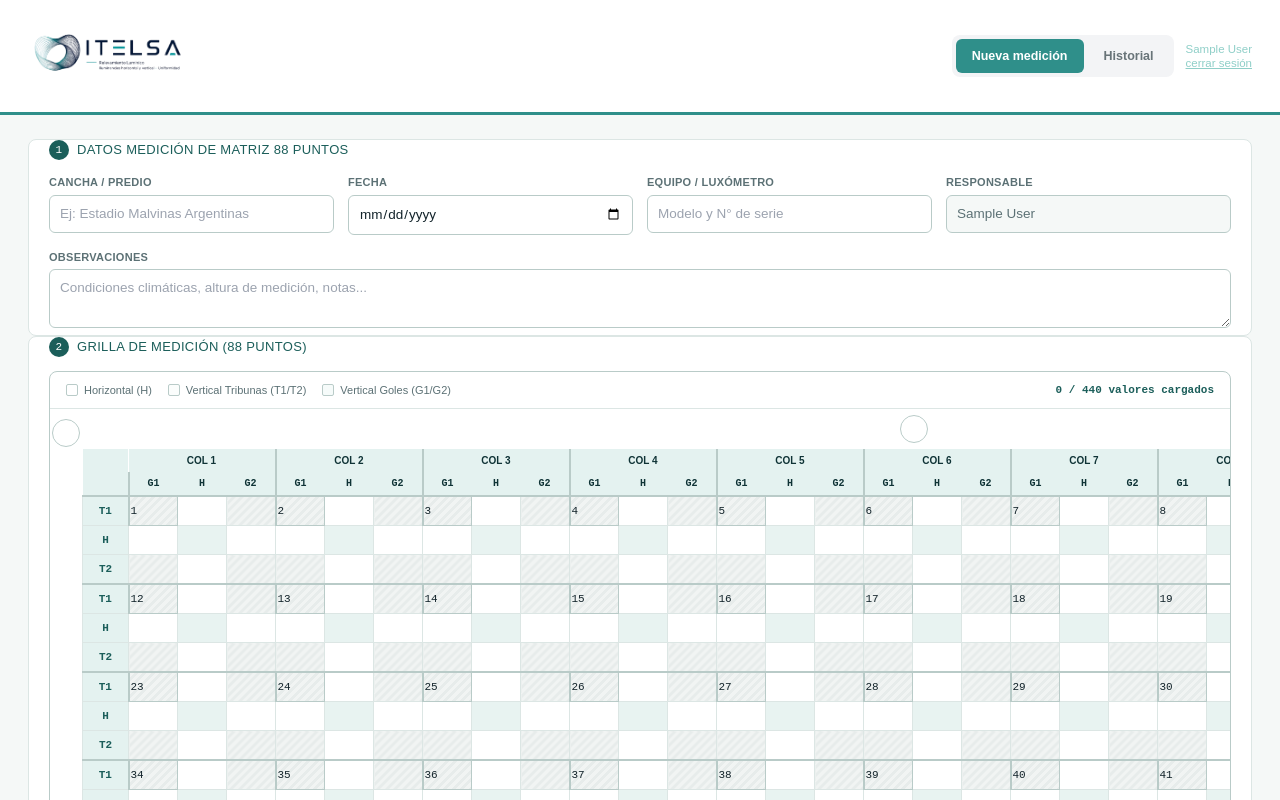
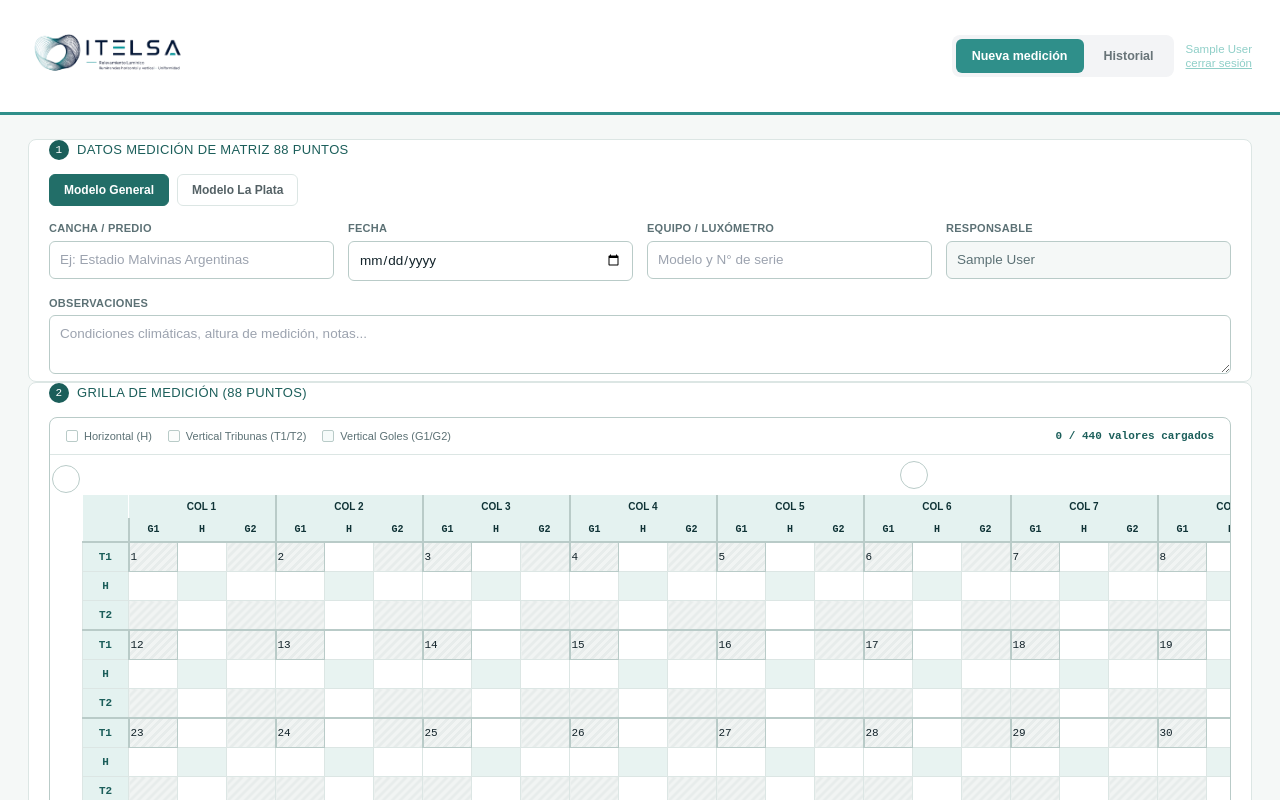
Before and after one commit to avidela47/medicion-de-matriz-88puntos, a Next.js app: page / in a window 1280 px wide. Shown: the top 800 px of the page. Built offline with nearby package versions, Linux system fonts and the light colour scheme; no server answers; sample sign-in values are in the browser's storage.

Commit message:
feat: agregar selector de modelo General/La Plata en seccion 1

```diff
--- a/pages/index.js
+++ b/pages/index.js
@@ -148,12 +148,16 @@ export default function Home({ user }) {
                 </button>
               </div>
             )}
+            <div className="no-print bg-white border border-line rounded-lg px-5 py-4.5 mb-4.5">
 
-            <div className="no-print bg-white border border-line rounded-lg px-5 py-4.5 mb-4.5">
               <h2 className="font-disp text-[13px] uppercase tracking-wide text-teal-700 mb-3.5 flex items-center gap-2">
                 <span className="w-5 h-5 inline-flex items-center justify-center rounded-full bg-teal-700 text-white text-[11px] font-mono">1</span>
                 Datos medición de matriz 88 puntos
               </h2>
+              <div className="flex gap-2 mb-3.5">
+                <button type="button" className={`text-[12px] font-semibold px-3.5 py-1.5 rounded-md border ${meta.modelo !== 'la_plata' ? 'bg-teal-600 text-white border-teal-600' : 'bg-white text-navy-950/70 border-line'}`} onClick={() => setMeta((m) => ({ ...m, modelo: 'general' }))}>Modelo General</button>
+                <button type="button" className={`text-[12px] font-semibold px-3.5 py-1.5 rounded-md border ${meta.modelo === 'la_plata' ? 'bg-teal-600 text-white border-teal-600' : 'bg-white text-navy-950/70 border-line'}`} onClick={() => setMeta((m) => ({ ...m, modelo: 'la_plata' }))}>Modelo La Plata</button>
+              </div>
               <div className="grid grid-cols-2 md:grid-cols-4 gap-3.5">
                 <Field label="Cancha / predio" value={meta.cancha} onChange={(v) => setMeta((m) => ({ ...m, cancha: v }))} placeholder="Ej: Estadio Malvinas Argentinas" />
                 <Field label="Fecha" type="date" value={meta.fecha} onChange={(v) => setMeta((m) => ({ ...m, fecha: v }))} />
```
